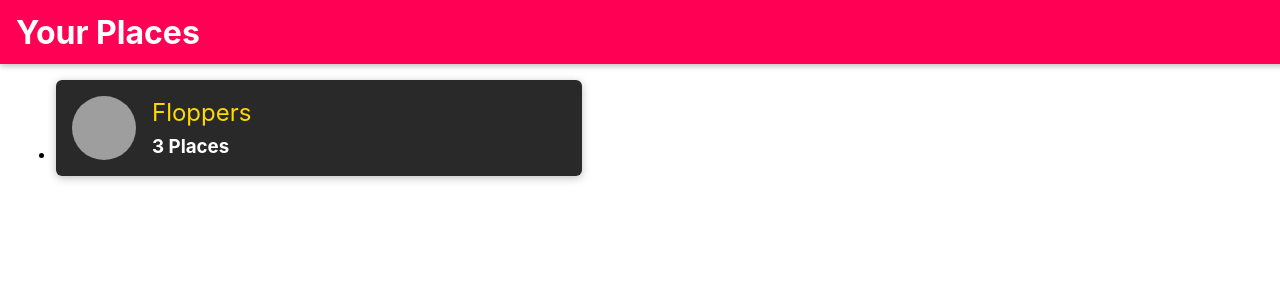
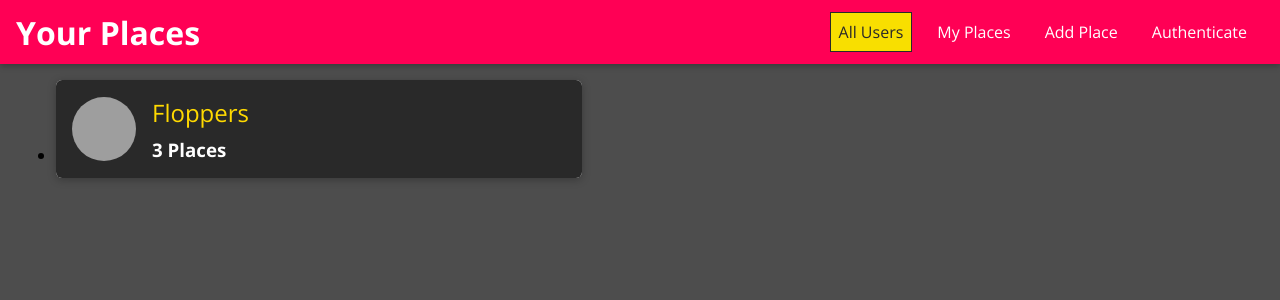
Before and after one commit to trenthoppe/trent, a React (Create React App) app: page / in a window 1280 px wide. Shown: the top 300 px of the page. Built offline with nearby package versions, Linux system fonts and the light colour scheme; grey boxes are pictures that could not be loaded; the HTML template or start-up script is replaced by a standard one.

Commit message:
Added navlinks

```diff
--- a/src/index.css
+++ b/src/index.css
@@ -1,20 +1,42 @@
+@import url('https://fonts.googleapis.com/css?family=Open+Sans:400,700&display=swap');
+
+* {
+  box-sizing: border-box;
+}
+
 html {
-  overflow: hidden;
-  height: 100%;
+  font-family: 'Open Sans', sans-serif;
 }
 
 body {
   margin: 0;
-  font-family: -apple-system, BlinkMacSystemFont, "Segoe UI", "Roboto", "Oxygen",
-    "Ubuntu", "Cantarell", "Fira Sans", "Droid Sans", "Helvetica Neue",
-    sans-serif;
-  -webkit-font-smoothing: antialiased;
-  -moz-osx-font-smoothing: grayscale;
-  height: 100%;
-  overflow: auto;
+  background: #4d4d4d;
 }
 
-code {
-  font-family: source-code-pro, Menlo, Monaco, Consolas, "Courier New",
-    monospace;
+.slide-in-left-enter {
+  transform: translateX(-100%);
 }
+
+.slide-in-left-enter-active {
+  transform: translateX(0);
+  opacity: 1;
+  transition: all 200ms;
+}
+
+.slide-in-left-exit {
+  transform: translateX(0%);
+  opacity: 1;
+}
+
+.slide-in-left-exit-active {
+  transform: translateX(-100%);
+  opacity: 0;
+  transition: all 200ms;
+}
+
+.center {
+  text-align: center;
+  display: flex;
+  justify-content: center;
+  align-items: center;
+}
--- a/src/shared/components/Navigation/MainNavigation.js
+++ b/src/shared/components/Navigation/MainNavigation.js
@@ -2,6 +2,7 @@ import React from 'react'
 import { Link } from 'react-router-dom'
 
 import MainHeader from './MainHeader'
+import NavLinks from './NavLinks'
 
 import './MainNavigation.css'
 
@@ -17,7 +18,7 @@ const MainNavigation = () => {
                 <Link to="/">Your Places</Link>
             </h1>
             <nav>
-                ...
+                <NavLinks />
             </nav>
         </MainHeader>
     )
--- a/src/shared/components/Navigation/NavLinks.css
+++ b/src/shared/components/Navigation/NavLinks.css
@@ -0,0 +1,76 @@
+.nav-links {
+    list-style: none;
+    margin: 0;
+    padding: 0;
+    width: 100%;
+    height: 100%;
+    display: flex;
+    flex-direction: column;
+    justify-content: center;
+    align-items: center;
+  }
+
+  .nav-links li {
+    margin: 1rem;
+  }
+
+  .nav-links a {
+    border: 1px solid transparent;
+    color: #292929;
+    text-decoration: none;
+    padding: 0.5rem;
+  }
+
+  .nav-links a:hover,
+  .nav-links a:active,
+  .nav-links a.active {
+    background: #f8df00;
+    border-color: #292929;
+    color: #292929;
+  }
+
+  .nav-links button {
+    cursor: pointer;
+    border: 1px solid #292929;
+    color: #292929;
+    background: transparent;
+    padding: 0.5rem;
+    font: inherit;
+  }
+
+  .nav-links button:focus {
+    outline: none;
+  }
+
+  .nav-links button:hover,
+  .nav-links button:active {
+    background: #292929;
+    color: white;
+  }
+
+  @media (min-width: 768px) {
+    .nav-links {
+      flex-direction: row;
+    }
+
+    .nav-links li {
+      margin: 0 0.5rem;
+    }
+
+    .nav-links a {
+      color: white;
+      text-decoration: none;
+    }
+
+    .nav-links button {
+      border: 1px solid white;
+      color: white;
+      background: transparent;
+    }
+
+    .nav-links button:hover,
+    .nav-links button:active {
+      background: #f8df00;
+      color: #292929;
+    }
+  }
--- a/src/shared/components/Navigation/NavLinks.js
+++ b/src/shared/components/Navigation/NavLinks.js
@@ -0,0 +1,23 @@
+import React from 'react';
+import { NavLink } from 'react-router-dom';
+
+import './NavLinks.css';
+
+const NavLinks = props => {
+    return <ul className="nav-links">
+        <li>
+            <NavLink to="/" exact>All Users</NavLink>
+        </li>
+        <li>
+            <NavLink to="/u1/places">My Places</NavLink>
+        </li>
+        <li>
+            <NavLink to="/places/new">Add Place</NavLink>
+        </li>
+        <li>
+            <NavLink to="/auth">Authenticate</NavLink>
+        </li>
+    </ul>
+}
+
+export default NavLinks;
--- a/src/shared/components/UIElements/Card.css
+++ b/src/shared/components/UIElements/Card.css
@@ -1,4 +1,5 @@
 .card {
+  position: relative;
   margin: 0;
   box-shadow: 0 2px 8px rgba(0, 0, 0, 0.26);
   border-radius: 6px;
```
Also changed, not shown: src/user/components/UserItem.css (indentation only), src/user/components/UsersList.css (indentation only).
